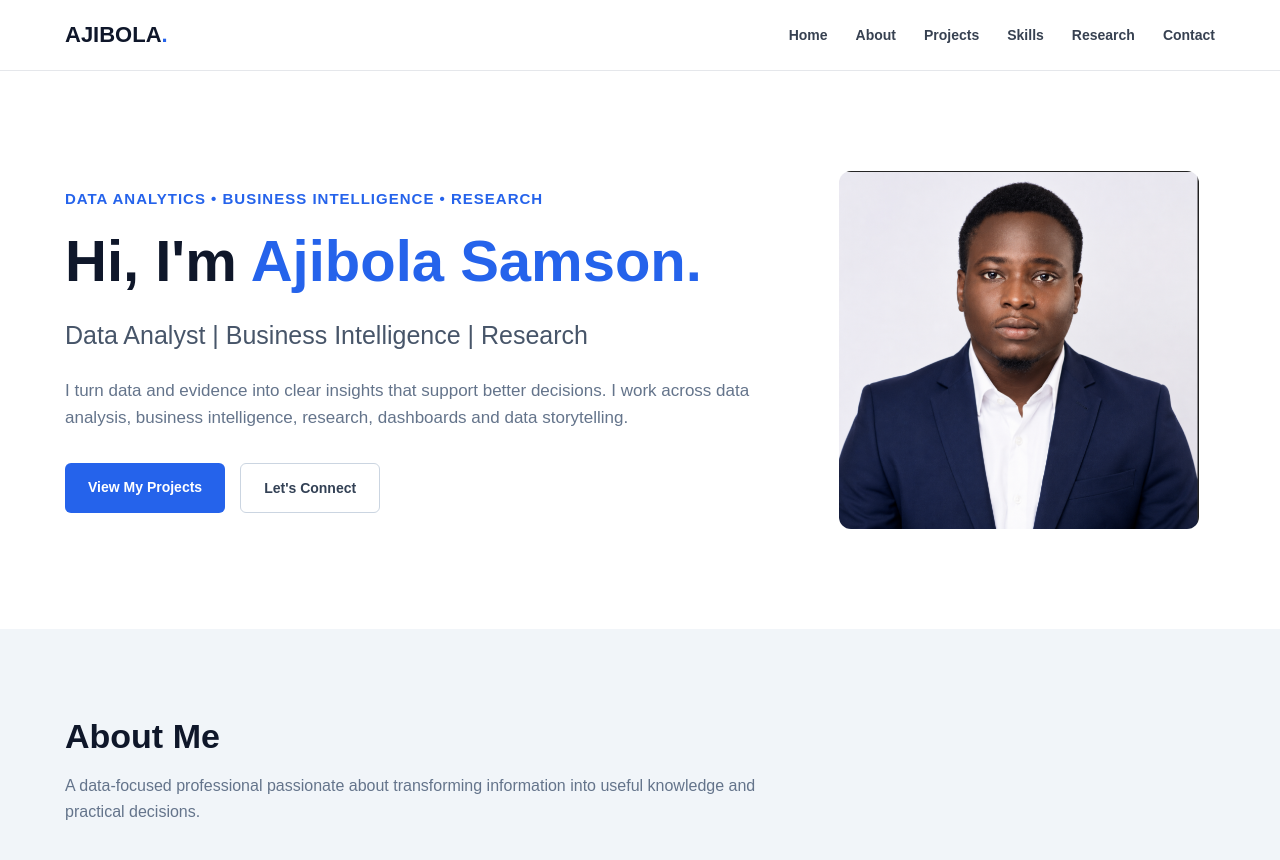
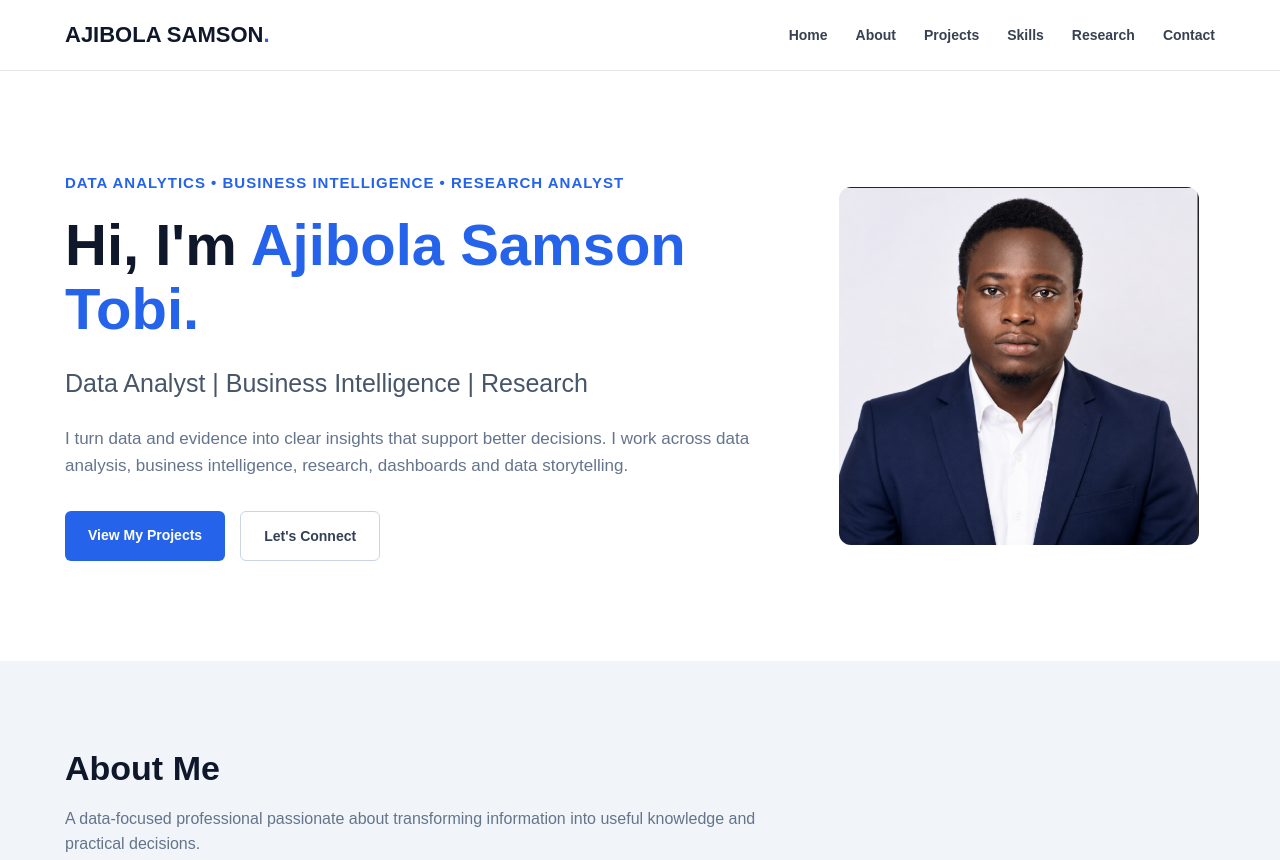
Before and after one commit to ajibson95/ajibson95.github.io, a plain HTML site: page index.html in a window 1280 px wide. Shown: the top 860 px of the page. Drawn offline with Linux system fonts and the light colour scheme.

Commit message:
Update index.html

```diff
--- a/index.html
+++ b/index.html
@@ -431,7 +431,7 @@
         <div class="container nav-container">
 
             <div class="logo">
-                AJIBOLA<span>.</span>
+                AJIBOLA SAMSON<span>.</span>
             </div>
 
             <ul class="nav-links">
@@ -457,11 +457,11 @@
             <div class="hero-content">
 
                 <div class="hero-label">
-                    DATA ANALYTICS • BUSINESS INTELLIGENCE • RESEARCH
+                    DATA ANALYTICS • BUSINESS INTELLIGENCE • RESEARCH ANALYST
                 </div>
 
                 <h1>
-                    Hi, I'm <span>Ajibola Samson.</span>
+                    Hi, I'm <span>Ajibola Samson Tobi.</span>
                 </h1>
 
                 <h2>
```
